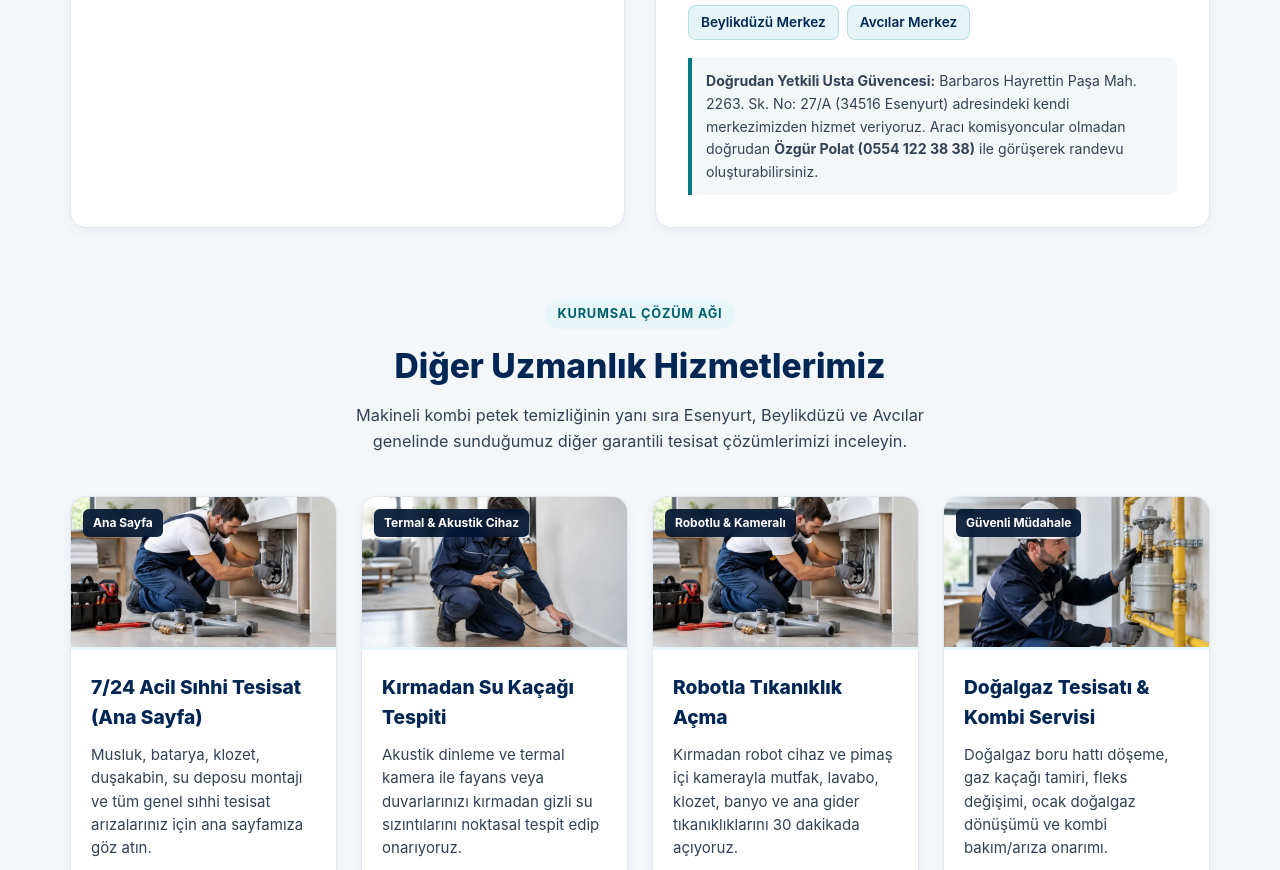
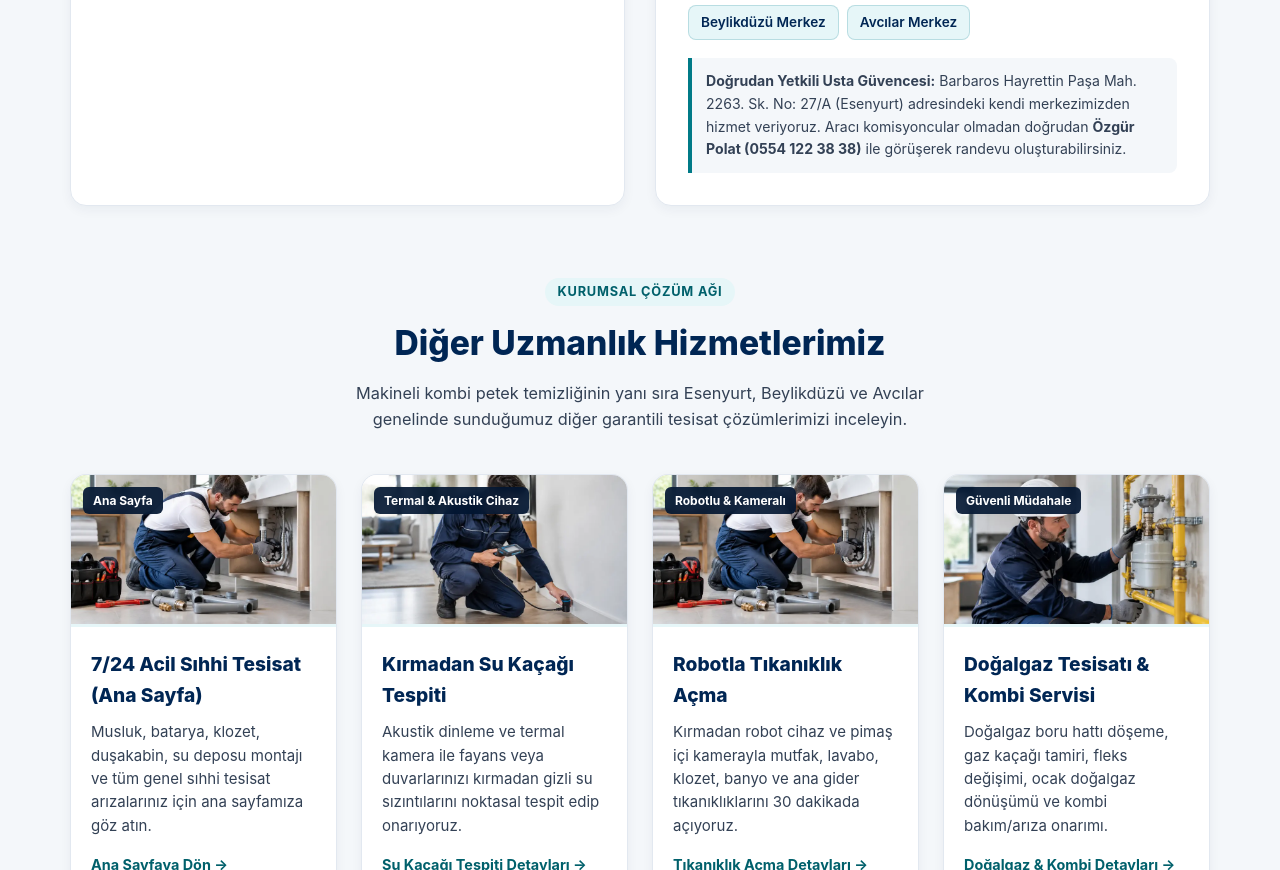
Before and after one commit to pulsartesisat/pulsartesisat.github.io, a plain HTML site: page petek-temizligi.html in a window 1280 px wide. Shown: the part 2876-3746 px from the top of the page. Drawn offline with Linux system fonts and the light colour scheme.

Commit message:
Update address details in petek-temizligi.html

```diff
--- a/petek-temizligi.html
+++ b/petek-temizligi.html
@@ -453,7 +453,7 @@
             </div>
             <div class="local-seo-note">
               <p>
-                <strong>Doğrudan Yetkili Usta Güvencesi:</strong> Barbaros Hayrettin Paşa Mah. 2263. Sk. No: 27/A (34516 Esenyurt) adresindeki kendi merkezimizden hizmet veriyoruz. Aracı komisyoncular olmadan doğrudan <strong>Özgür Polat (0554 122 38 38)</strong> ile görüşerek randevu
+                <strong>Doğrudan Yetkili Usta Güvencesi:</strong> Barbaros Hayrettin Paşa Mah. 2263. Sk. No: 27/A (Esenyurt) adresindeki kendi merkezimizden hizmet veriyoruz. Aracı komisyoncular olmadan doğrudan <strong>Özgür Polat (0554 122 38 38)</strong> ile görüşerek randevu
                 oluşturabilirsiniz.
               </p>
             </div>
```
